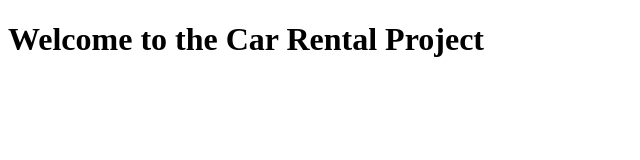
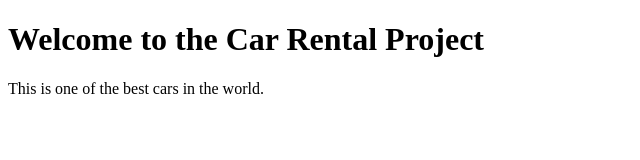
Before and after one commit to Harshalg1820/Git-Demo, a plain HTML site: page index.html in a window 1280 px wide. Shown: the whole page, without its empty margins (0-640 px from the left). Drawn offline with Linux system fonts and the light colour scheme.

Commit message:
p tag added

```diff
--- a/index.html
+++ b/index.html
@@ -7,5 +7,6 @@
 </head>
 <body>
     <h1> Welcome to the Car Rental Project</h1>
+    <p> This is one of the best cars in the world. </p>
 </body>
 </html>
```
